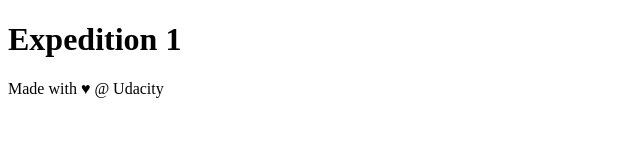
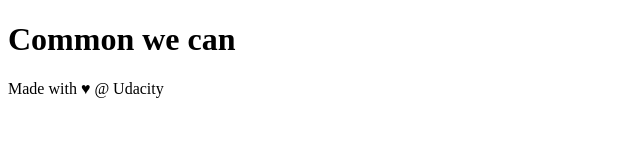
Before and after one commit to Mr-Aliel/new-git-project, a plain HTML site: page index.html in a window 1280 px wide. Shown: the whole page, without its empty margins (0-640 px from the left). Drawn offline with Linux system fonts and the light colour scheme.

Commit message:
Changing heading

```diff
--- a/index.html
+++ b/index.html
@@ -10,7 +10,7 @@
 <body>
 
     <header>
-        <h1>Expedition 1</h1>
+        <h1>Common we can</h1>
     </header>
 
     <div class="container">
```
